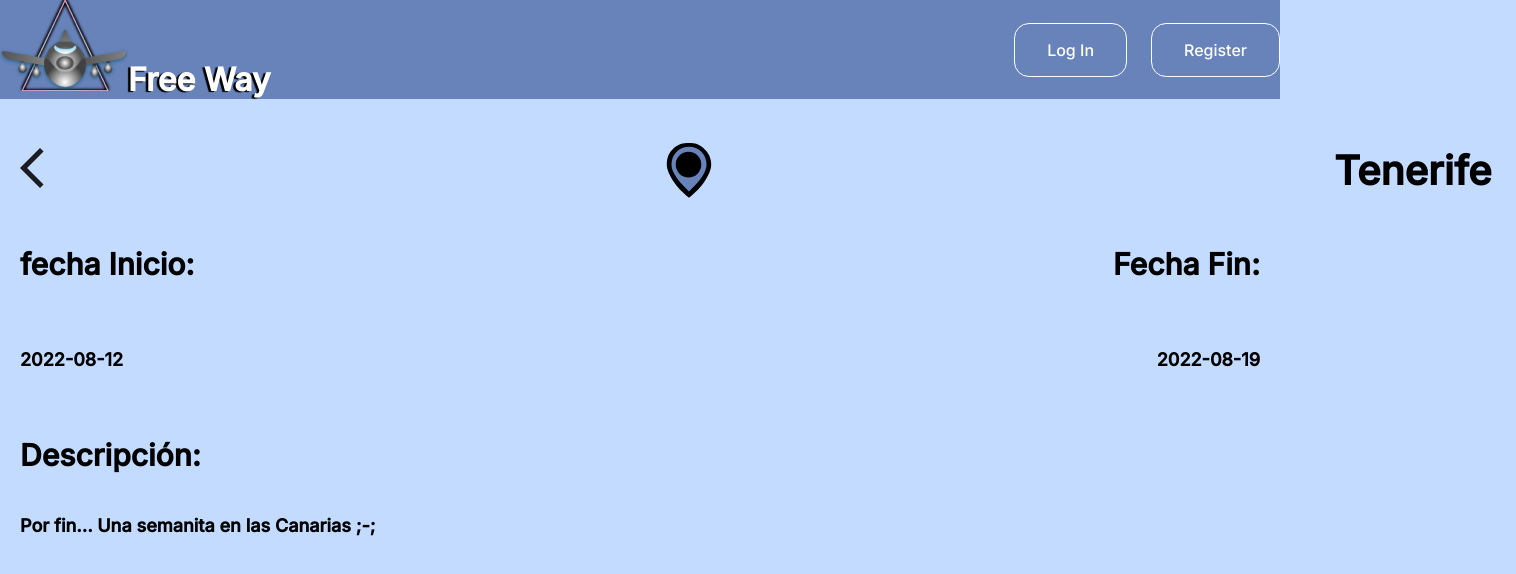
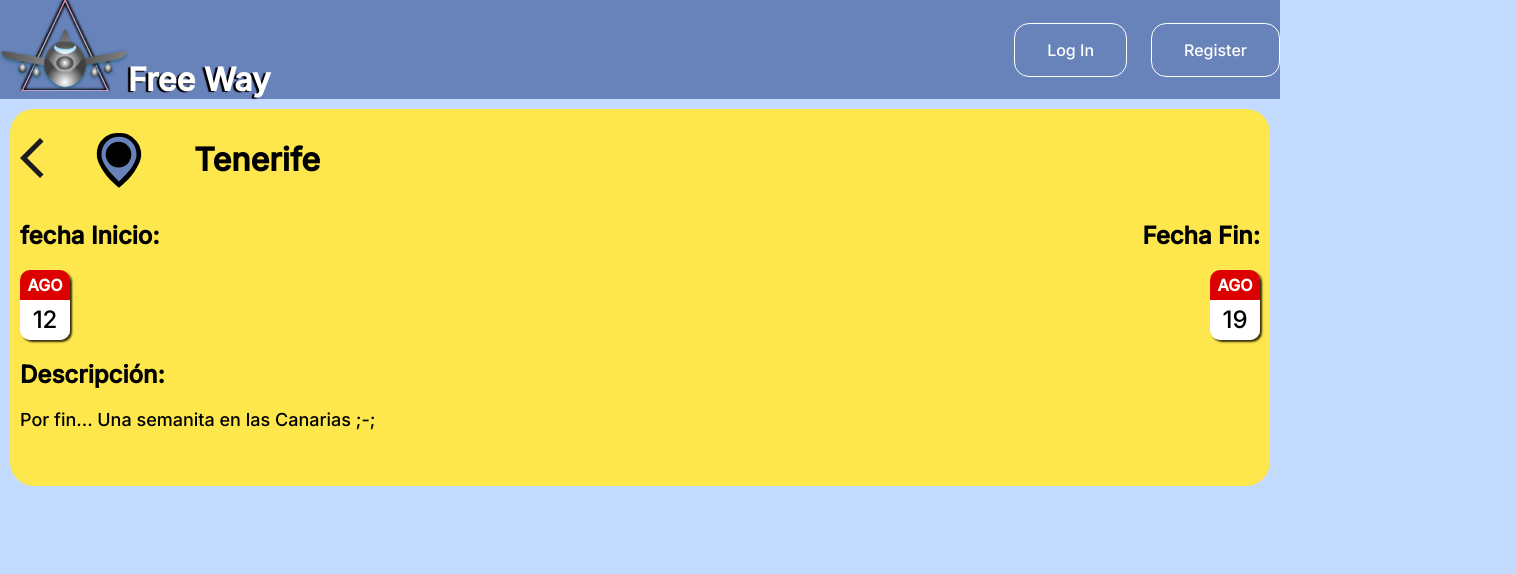
Before and after one commit to PlanificacionViaje/PlanificacioFrontEnd, a Vue app: page / in a window 1280 px wide. Shown: the top 574 px of the page, 1516 px wide, since content can reach past the window. Built offline with nearby package versions, Linux system fonts and the light colour scheme; the HTML template or start-up script is replaced by a standard one.

Commit message:
añadido calendarios

```diff
--- a/src/App.vue
+++ b/src/App.vue
@@ -23,22 +23,12 @@ export default {
 </script>
 
 <template>
-  <header>
-    <div class="">
-     <Header></Header>
-    </div>
-  </header>
-  <div class="">
-      <div class="">
-      </div>
-    </div>
-
-    <div class="" id="questions-list">
+ <main>
+  <Header />
       <TravelComponent :traveldata = "traveldata"/>
-    </div>
 
 
-
+ </main>
 </template>
 
 <style>
--- a/src/Components/TravelComponent.vue
+++ b/src/Components/TravelComponent.vue
@@ -26,8 +26,15 @@
 
 
             <div class="div-fechatravel">
-            <h6  class="text-desc">{{ traveldata.fechainicio }}</h6>
-            <h6  class="text-desc">{{ traveldata.fechafin }}</h6>
+            <div class="fecha fecha-inicio">
+             <p class="mes">{{ fechainicio.mes }}</p>
+             <p class="dia">{{ fechainicio.dia }}</p>
+             </div>
+
+            <div class="fecha fecha-inicio">
+            <p class="mes">{{ fechafin.mes }}</p>
+            <p class="dia">{{ fechafin.dia }}</p>
+            </div>
             </div>
 
 
@@ -38,7 +45,7 @@
 
 
             <div class="div-descripciontravel">
-             <h6 class="text-desc">{{ traveldata.descripcion }}</h6>
+             <p class="text-desc">{{ traveldata.descripcion }}</p>
             </div>
 
 
@@ -53,28 +60,96 @@
     </div>
 
 </template>
+
+
+
 <script>
 export default {
+     data() {
+    return {
+      ARRAY_MESES: [
+        "ENE",
+        "FEB",
+        "MAR",
+        "ABR",
+        "MAY",
+        "JUN",
+        "JUL",
+        "AGO",
+        "SEP",
+        "OCT",
+        "NOV",
+        "DIC",
+      ],
+    };
+  },
     props: {
         traveldata: Object
     },
+     computed: {
+    fechainicio() {
+      const fecha = new Date(this.traveldata.fechainicio);
+      return { dia: fecha.getDate(), mes: this.ARRAY_MESES[fecha.getMonth()] };
+    },
+    fechafin() {
+      const fecha = new Date(this.traveldata.fechafin);
+      return { dia: fecha.getDate(), mes: this.ARRAY_MESES[fecha.getMonth()] };
+    },
  }
+}
+
+
 
 </script>
 
 <style scoped>
+.fecha {
+  display: inline-flex;
+  flex-direction: column;
+  align-items: center;
+  justify-content: center;
+  width: 50px;
+  height: 70px;
+  box-shadow: rgba(0, 0, 0, 0.8) 2px 2px 2px;
+  border-radius: 10px;
+}
+
+.fecha p {
+  margin: 0;
+  width: 100%;
+}
+
+.fecha .mes {
+  text-transform: uppercase;
+  color: white;
+  font-weight: bold;
+  padding: 5px 0;
+  background-color: rgb(220, 0, 0);
+  border-top-left-radius: 10px;
+  border-top-right-radius: 10px;
+  text-align: center;
+}
+
+.fecha .dia {
+  background-color: white;
+  color: black;
+  font-size: 1.5rem;
+  border-bottom-left-radius: 10px;
+  border-bottom-right-radius: 10px;
+  height: 100%;
+  text-align: center;
+  line-height: 40px;
+}
+
+
 
 /* textos de la pagina */
 
   .text-title{
-    font-size: 40px;
     font-family: 'Inter', sans-serif;
 }
 
-   .text-subtitle{
-        font-size: 30px;
-         font-family: 'Inter', sans-serif;
-    }
+
 
 
     .text-desc{
@@ -107,9 +182,11 @@ export default {
 
 /* div de la pagina */
 .div-nombre{
+    width: 100%;
+    height: 100%;
      display: flex;
-    justify-content: space-between;
-    align-items: center;
+     justify-content: space-between;
+     align-items: center;
 }
 
  .div-arrow-ubi{
@@ -117,7 +194,7 @@ export default {
         flex-direction: row;
         justify-content: center;
         align-items: center;
-        gap: 610px;
+        gap: 40px;
     }
 
 
@@ -134,29 +211,28 @@ export default {
     }
 
 
-  /* divs gordos */
-
-  /* .grid-item {
-  padding: 20px;
-  font-size: 30px;
+.grid-container{
+  padding: 10px;
+  gap: 20px;
+  margin: 10px;
+  background-color: #FDE74C;
+  border-radius: 24px;
 }
 
 
-.edit-grid-item{
-background-color: rgba(255, 255, 255, 0.8);
-  border: 1px solid rgba(0, 0, 0, 0.8);
-  padding: 20px;
-  font-size: 30px;
-  text-align: center;
-  margin-top: 10px;
-  filter: drop-shadow(5px 7px 2px #000000);
-  border-radius: 24px;
-} */
+
 
 
 /* tamaño tablet */
 @media (max-width: 915px) {
-
+.grid-container {
+  padding: 10px;
+  gap: 20px;
+  margin: 10px;
+  min-height: 302px;
+  max-width: 700px;
+  background-color: #FDE74C;
+}
 
 /* div de la pagina */
 .div-nombre{
@@ -196,11 +272,9 @@ background-color: rgba(255, 255, 255, 0.8);
  height: 50px;
  }
 
- .text-title{
-    font-size: 35px;
-    font-family: 'Inter', sans-serif;
+.grid-container{
+    margin: 10px;
 }
-
 }
 
 
```
